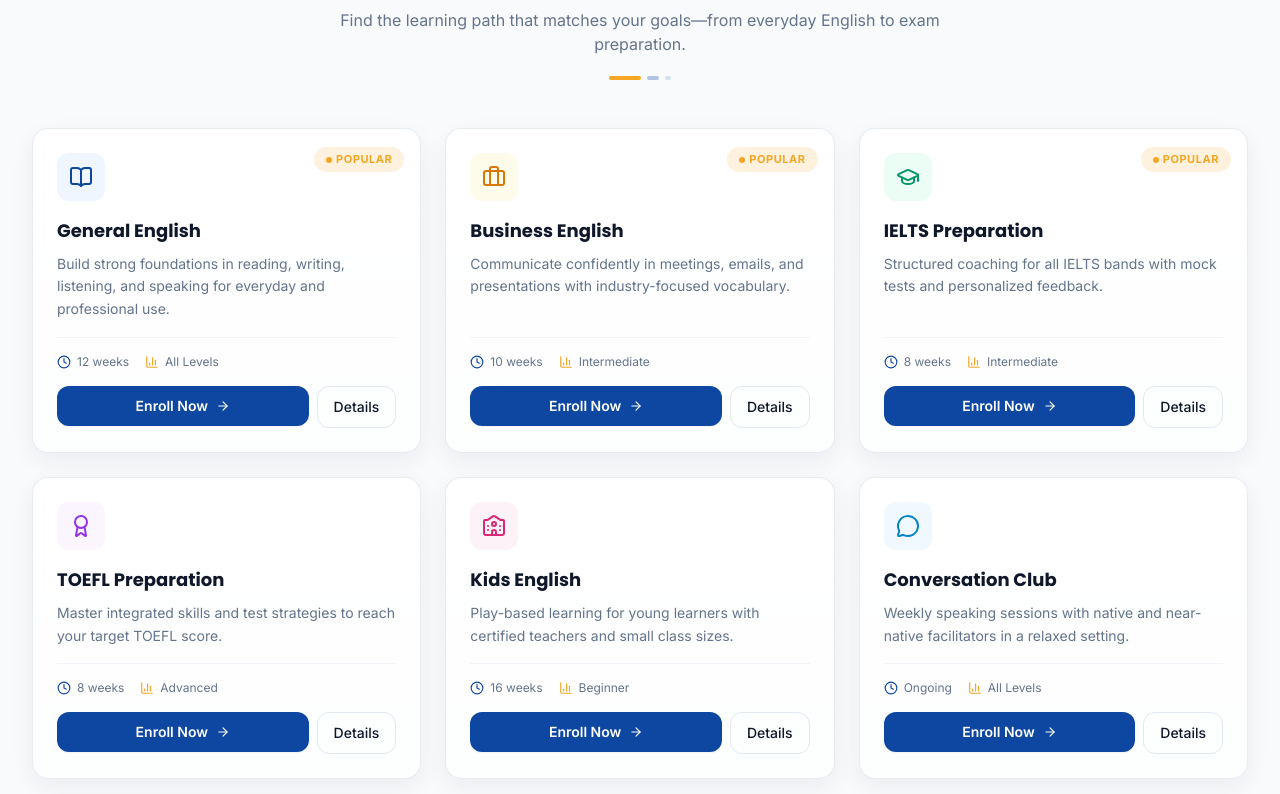
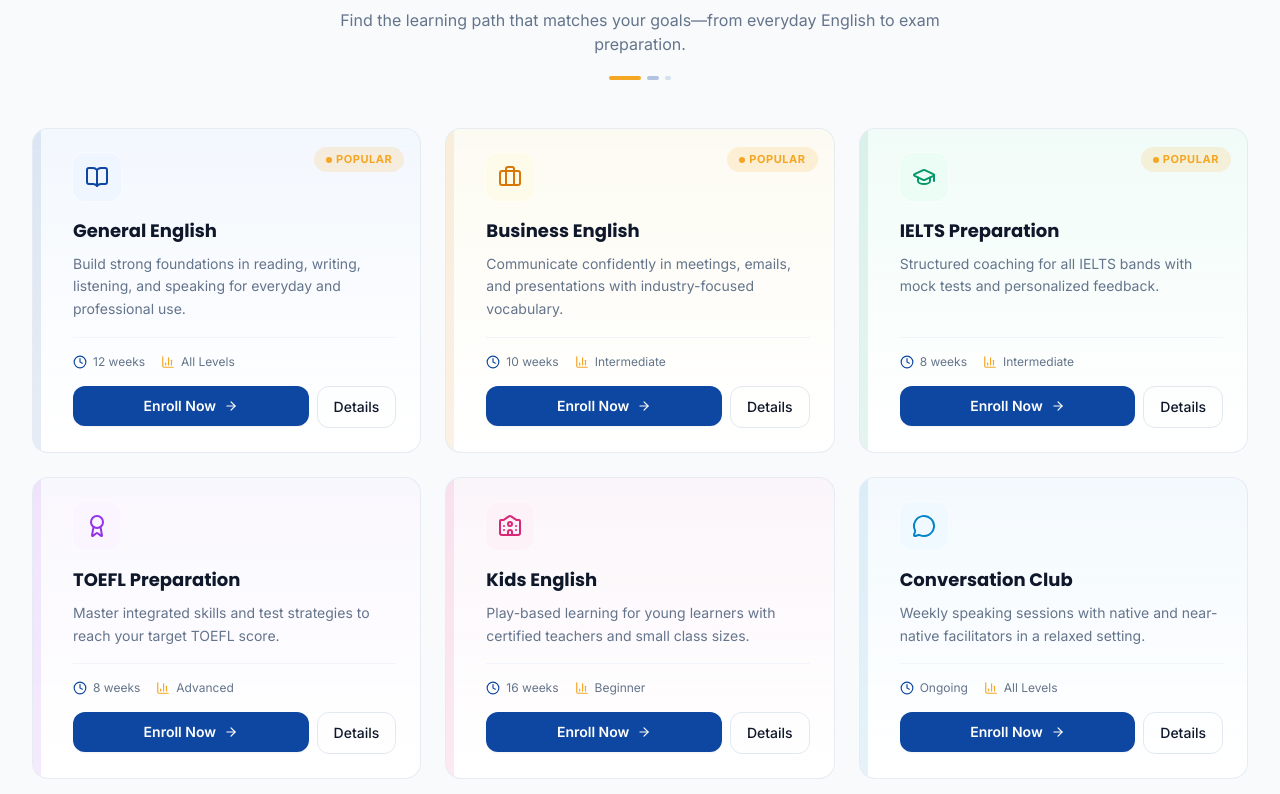
Before and after one commit to Teshome-Worku/bel-academy, a Next.js app: page / in a window 1280 px wide. Shown: the part 1546-2340 px from the top of the page. Built offline with nearby package versions, Linux system fonts and the light colour scheme; no server answers.

Commit message:
refactor: enhance accentMap structure with additional properties for improved visual variety in ProgramCard

```diff
--- a/src/components/marketing/ProgramCard.tsx
+++ b/src/components/marketing/ProgramCard.tsx
@@ -16,17 +16,17 @@
 };
 
 /* ── Color accent per program for visual variety ──── */
-const accentMap: Record<string, { iconBg: string; iconColor: string; hoverBorder: string }> = {
-  "General English": { iconBg: "bg-blue-50", iconColor: "text-brand-blue", hoverBorder: "hover:border-brand-blue/40" },
-  "Business English": { iconBg: "bg-amber-50", iconColor: "text-amber-600", hoverBorder: "hover:border-amber-400/40" },
-  "IELTS Preparation": { iconBg: "bg-emerald-50", iconColor: "text-emerald-600", hoverBorder: "hover:border-emerald-400/40" },
-  "TOEFL Preparation": { iconBg: "bg-purple-50", iconColor: "text-purple-600", hoverBorder: "hover:border-purple-400/40" },
-  "Kids English": { iconBg: "bg-pink-50", iconColor: "text-pink-600", hoverBorder: "hover:border-pink-400/40" },
-  "Conversation Club": { iconBg: "bg-sky-50", iconColor: "text-sky-600", hoverBorder: "hover:border-sky-400/40" },
-  "Academic Writing": { iconBg: "bg-orange-50", iconColor: "text-orange-600", hoverBorder: "hover:border-orange-400/40" },
+const accentMap: Record<string, { iconBg: string; iconColor: string; hoverBorder: string; cardBg: string; stripe: string }> = {
+  "General English": { iconBg: "bg-blue-50", iconColor: "text-brand-blue", hoverBorder: "hover:border-brand-blue/40", cardBg: "from-blue-50/60 to-white", stripe: "bg-brand-blue/10" },
+  "Business English": { iconBg: "bg-amber-50", iconColor: "text-amber-600", hoverBorder: "hover:border-amber-400/40", cardBg: "from-amber-50/60 to-white", stripe: "bg-amber-600/10" },
+  "IELTS Preparation": { iconBg: "bg-emerald-50", iconColor: "text-emerald-600", hoverBorder: "hover:border-emerald-400/40", cardBg: "from-emerald-50/60 to-white", stripe: "bg-emerald-600/10" },
+  "TOEFL Preparation": { iconBg: "bg-purple-50", iconColor: "text-purple-600", hoverBorder: "hover:border-purple-400/40", cardBg: "from-purple-50/60 to-white", stripe: "bg-purple-600/10" },
+  "Kids English": { iconBg: "bg-pink-50", iconColor: "text-pink-600", hoverBorder: "hover:border-pink-400/40", cardBg: "from-pink-50/60 to-white", stripe: "bg-pink-600/10" },
+  "Conversation Club": { iconBg: "bg-sky-50", iconColor: "text-sky-600", hoverBorder: "hover:border-sky-400/40", cardBg: "from-sky-50/60 to-white", stripe: "bg-sky-600/10" },
+  "Academic Writing": { iconBg: "bg-orange-50", iconColor: "text-orange-600", hoverBorder: "hover:border-orange-400/40", cardBg: "from-orange-50/60 to-white", stripe: "bg-orange-600/10" },
 };
 
-const defaultAccent = { iconBg: "bg-blue-50", iconColor: "text-brand-blue", hoverBorder: "hover:border-brand-blue/40" };
+const defaultAccent = { iconBg: "bg-blue-50", iconColor: "text-brand-blue", hoverBorder: "hover:border-brand-blue/40", cardBg: "from-blue-50/60 to-white", stripe: "bg-brand-blue/10" };
 
 export function ProgramCard({ program, onViewDetails }: { program: Program; onViewDetails: () => void }) {
   const Icon = iconMap[program.iconName] || BookOpen;
@@ -34,12 +34,10 @@
 
   return (
     <div
-      className={`group relative flex h-full flex-col overflow-hidden rounded-2xl border border-slate-200/80 p-6 transition-all duration-300 hover:-translate-y-1 ${accent.hoverBorder}`}
-      style={{
-        background: `linear-gradient(180deg, rgba(255,255,255,1) 0%, ${accent.iconBg.includes('bg-') ? 'rgba(0,0,0,0)' : 'rgba(255,255,255,1)'} 55%), linear-gradient(180deg, rgba(255,255,255,0.9) 0%, rgba(255,255,255,0.7) 100%)`,
-        boxShadow: '0 8px 24px rgba(15,23,42,0.06), inset 0 1px 0 rgba(255,255,255,0.6)'
-      }}
+      className={`group relative flex h-full flex-col overflow-hidden rounded-2xl border border-slate-200/80 px-6 py-6 pl-10 transition-all duration-300 hover:-translate-y-1 ${accent.hoverBorder} bg-gradient-to-b ${accent.cardBg}`}
     >
+      {/* left color stripe */}
+      <div className={`absolute left-0 top-0 h-full w-2 rounded-l-2xl ${accent.stripe}`} />
       {/* Popular badge */}
       {program.featured && (
         <div className="absolute right-4 top-4">
```
